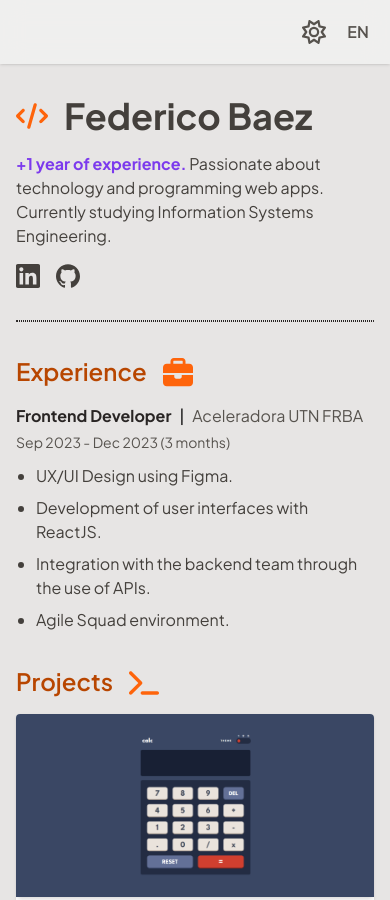
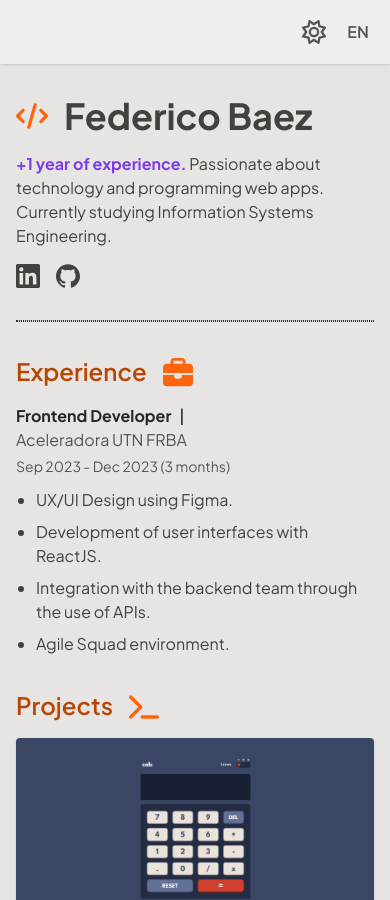
Before and after one commit to Federico-Baez/Federico-Baez-Portfolio, a React (Vite) app: page / in a window 390 px wide. Shown: the top 900 px of the page. Built offline with nearby package versions, Linux system fonts and the light colour scheme.

Commit message:
fix: experience section responsive behavior

```diff
--- a/src/components/containers/ExperienceContainer.tsx
+++ b/src/components/containers/ExperienceContainer.tsx
@@ -16,14 +16,20 @@ export default function ExperienceContainer() {
 			</title>
 			<article className="flex flex-col gap-3">
 				<div className="flex flex-col gap-1">
-					<div className="flex gap-2">
+					<div className="flex">
+						<div className="flex flex-col sm:flex-row">
+							<div className="flex sm:mb-0">
 								<h3 className="text-chars-strong dark:text-dark-chars-strong font-bold">
 									{t("job_role")}
 								</h3>
-						<p className="text-black dark:text-white"> | </p>
+								<p className="mx-2 text-black dark:text-white">
+									{"|"}
+								</p>
+							</div>
 							<h4 className="text-chars-light dark:text-dark-chars-light">
 								{t("job_company_name")}
 							</h4>
+						</div>
 					</div>
 					<h5 className="text-chars-light dark:text-dark-chars-light text-sm">
 						{t("job_dates")}
```
Lines whose indentation alone changed are shown as unchanged.
